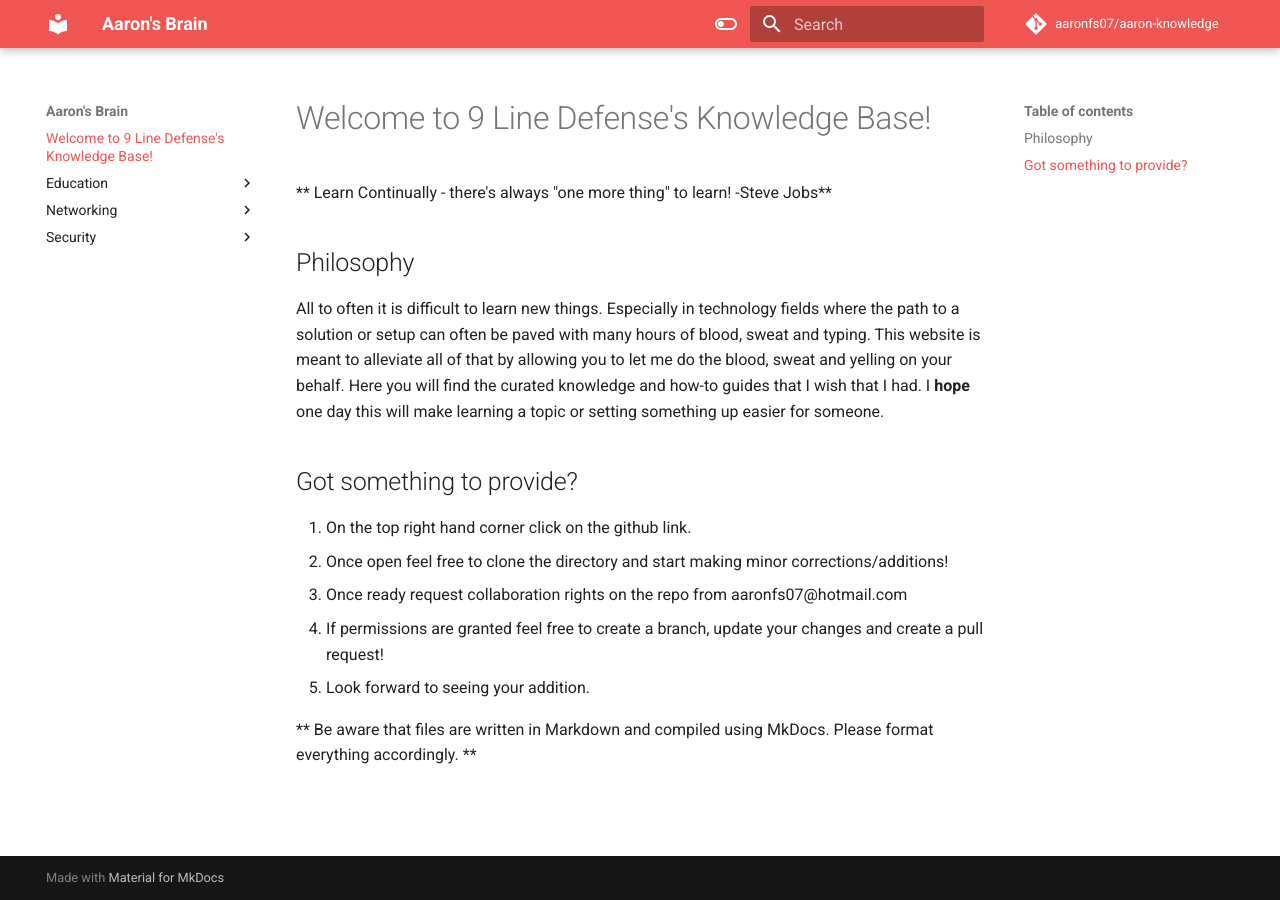
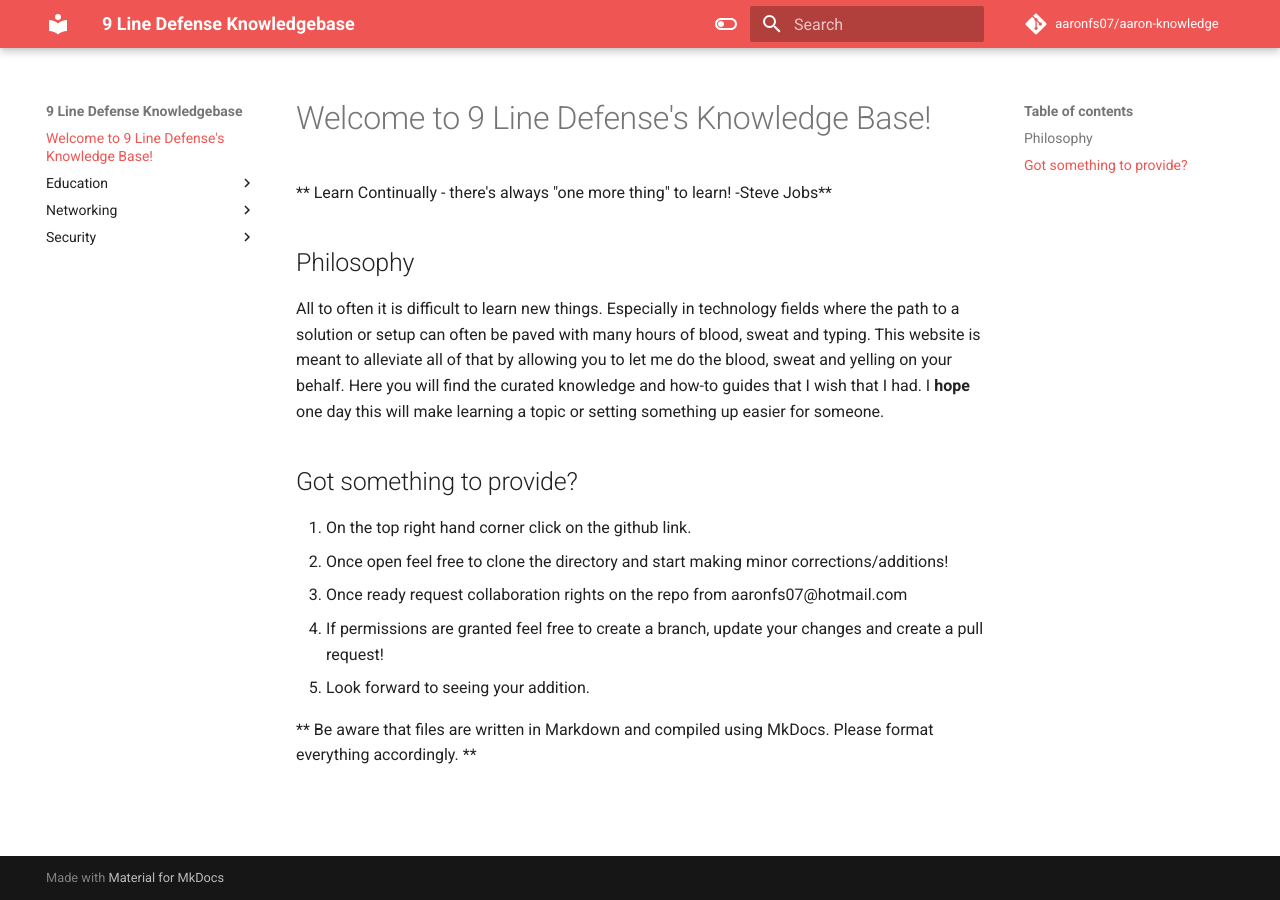
Before and after one commit to aaronfs07/9linedefense-knowledge, an MkDocs documentation site: the page built from docs/index.md, in a window 1280 px wide. Built offline with MkDocs 1.6.1 and Material for MkDocs 9.7.7, drawn with Linux system fonts in a browser that asks for light colours; comment, search, counter and statistics services are not loaded.

Commit message:
Update mkdocs.yml

```diff
--- a/mkdocs.yml
+++ b/mkdocs.yml
@@ -1,4 +1,4 @@
-site_name: Aaron's Brain
+site_name: 9 Line Defense Knowledgebase
 site_url: https://aaron-knowledge.website-us-southeast-1.linodeobjects.com
 
 repo_name: aaronfs07/aaron-knowledge
```
